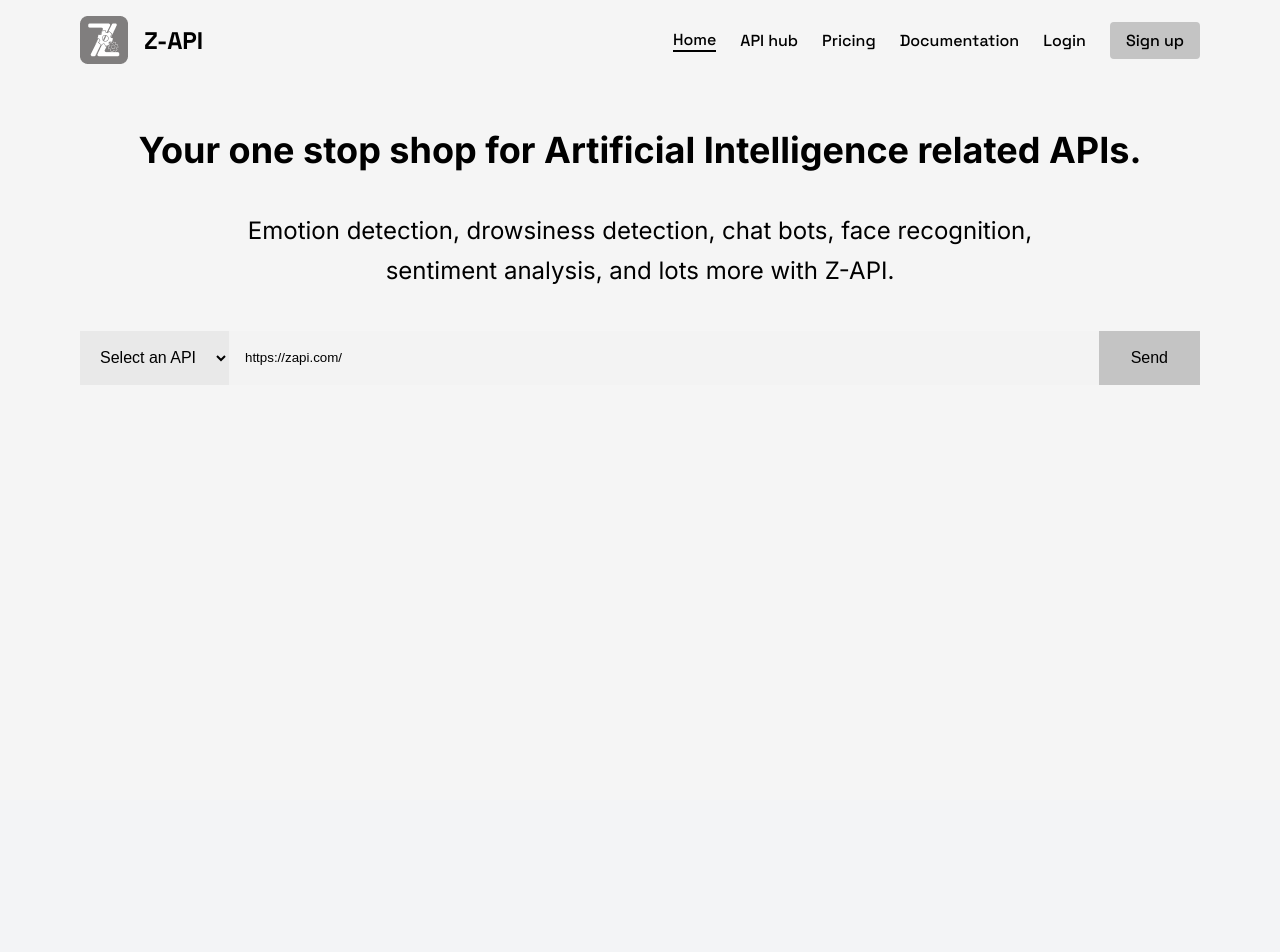
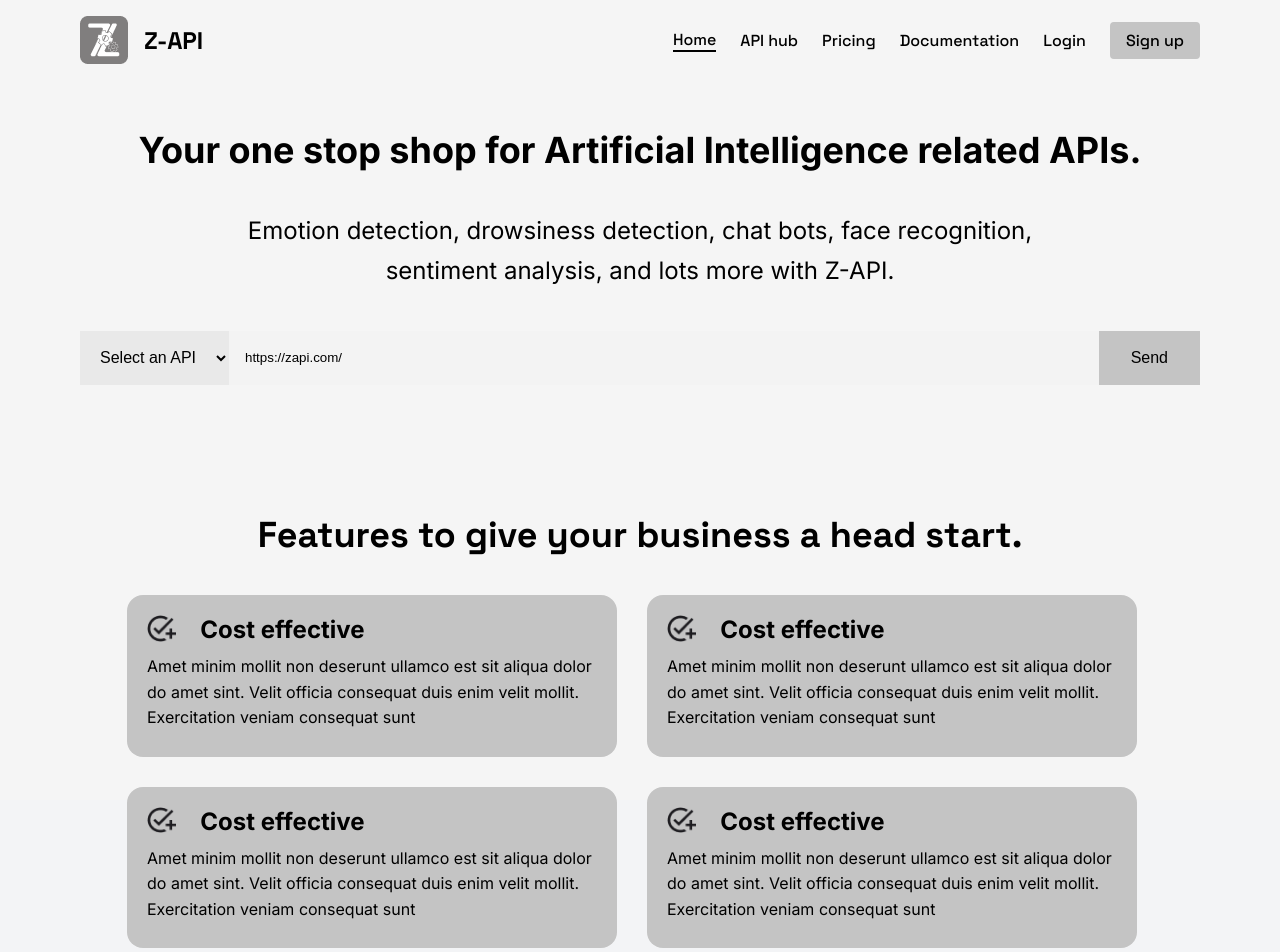
Before and after one commit to Zummit-Africa-Inc/Zapi-FE, a React (Vite) app: page / in a window 1280 px wide. Shown: the top 952 px of the page. Before the commit the page ends 800 px from the top, so only its background shows below. Built offline with nearby package versions, Linux system fonts and the light colour scheme.

Commit message:
feature section

```diff
--- a/src/pages/Homepage.tsx
+++ b/src/pages/Homepage.tsx
@@ -1,5 +1,5 @@
 import { makeStyles } from '@mui/styles'
-import { Hero, HomeNavbar } from '../sections'
+import { Hero, HomeNavbar, Features } from '../sections'
 
 const Homepage: React.FC = () => {
     const classes = useStyles()
@@ -8,6 +8,7 @@ const Homepage: React.FC = () => {
     <HomeNavbar />
         <div className={classes.main}>
             <Hero />
+            <Features />
         </div>
     </div>
   )
--- /dev/null
+++ b/src/sections/Features.tsx
@@ -0,0 +1,93 @@
+import { Stack, Typography } from '@mui/material'
+import React from 'react'
+import { makeStyles } from "@mui/styles"
+
+//image
+import AddTask from "../assets/images/add_task.png"
+
+
+const Features: React.FC = () => {
+    const classes = useStyles()
+
+  return (
+    <>
+        <main>
+            <div className={classes.feature}>
+                <Typography gutterBottom variant='h4'sx={{ fontWeight: 700, fontSize:'36px', lineHeight: "45.94px", fontFamily: 'Space Grotesk', }}>Features to give your business a head start.</Typography>
+            </div>
+            <div>
+             <div className={classes.wrapper}>
+                <div className={classes.columns}>
+                    <div className={classes.column}>
+                        <div className={classes.img}>
+                            <img src={AddTask} alt="Add_Task" />
+                            <Typography gutterBottom variant='h5' sx={{ fontWeight: 700, fontSize:'24px', lineHeight: "30.62px" }}>Cost effective</Typography>
+                        </div>
+                        <Typography gutterBottom variant='h6' sx={{ fontSize:'16px', lineHeight:'20,42px', fontWeight: 400 }}>Amet minim mollit non deserunt ullamco est sit aliqua dolor do amet sint. Velit officia consequat duis enim velit mollit. Exercitation veniam consequat sunt </Typography>
+                    </div>
+                    <div className={classes.column}>
+                        <div className={classes.img}>
+                            <img src={AddTask} alt="Add_Task" />
+                            <Typography gutterBottom variant='h5' sx={{ fontWeight: 700, fontSize:'24px', lineHeight: "30.62px" }}>Cost effective</Typography>
+                        </div>
+                        <Typography gutterBottom variant='h6' sx={{ fontSize:'16px', lineHeight:'20,42px', fontWeight: 400 }}>Amet minim mollit non deserunt ullamco est sit aliqua dolor do amet sint. Velit officia consequat duis enim velit mollit. Exercitation veniam consequat sunt </Typography>
+                    </div>
+                    <div className={classes.column}>
+                        <div className={classes.img}>
+                            <img src={AddTask} alt="Add_Task" />
+                            <Typography gutterBottom variant='h5' sx={{ fontWeight: 700, fontSize:'24px', lineHeight: "30.62px" }}>Cost effective</Typography>
+                        </div>
+                        <Typography gutterBottom variant='h6' sx={{ fontSize:'16px', lineHeight:'20,42px', fontWeight: 400 }}>Amet minim mollit non deserunt ullamco est sit aliqua dolor do amet sint. Velit officia consequat duis enim velit mollit. Exercitation veniam consequat sunt </Typography>
+                    </div>
+                    <div className={classes.column}>
+                        <div className={classes.img}>
+                            <img src={AddTask} alt="Add_Task" />
+                            <Typography gutterBottom variant='h5' sx={{ fontWeight: 700, fontSize:'24px', lineHeight: "30.62px" }}>Cost effective</Typography>
+                        </div>
+                        <Typography gutterBottom variant='h6' sx={{ fontSize:'16px', lineHeight:'20,42px', fontWeight: 400 }}>Amet minim mollit non deserunt ullamco est sit aliqua dolor do amet sint. Velit officia consequat duis enim velit mollit. Exercitation veniam consequat sunt </Typography>
+                    </div>
+                </div>
+             </div>
+            </div>
+        </main>
+    </>
+  )
+}
+
+const useStyles = makeStyles({
+    feature:{
+        textAlign:'center',
+        alignItem: 'center',
+        marginTop:"8rem"
+    },
+    img:{
+        "& img":{
+            width: '29.33px',
+            height: '26.67px',
+        },
+        display: "flex",
+        gap:'1.5rem',
+    },
+    wrapper:{
+        padding: "24px 48px 56px 32px",
+        fontFamily: 'Space Grotesk',
+    },
+    column:{
+        width:"calc(50% - 30px)",
+        backgroundColor:'#C4C4C4',
+        margin: "0 15px 30px",
+        padding: "20px",
+        borderRadius:"16px",
+        boxSizing:"border-box",
+        "@media screen and (max-width: 800px)": {
+            width:'100%'
+        }
+    },
+    columns:{
+        display:'flex',
+        flexWrap:'wrap',
+
+    }
+})
+
+export default Features
--- a/src/sections/index.ts
+++ b/src/sections/index.ts
@@ -1,2 +1,3 @@
 export { default as HomeNavbar } from "./HomeNavbar"
 export { default as Hero } from "./Hero"
+export { default as Features } from "./Features"
```
Also changed, not shown: src/assets/images/add_task.png (added).
